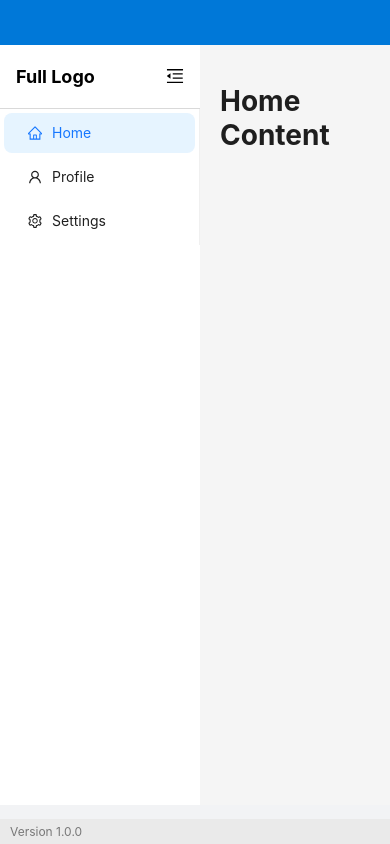
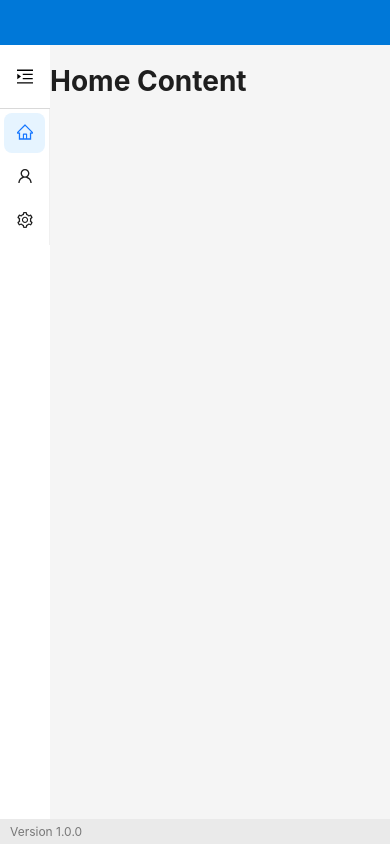
Before and after one commit to AmirNorouzpour/React-Admin, a React (Create React App) app: page / in a window 390 px wide. Built offline with nearby package versions, Linux system fonts and the light colour scheme; the HTML template or start-up script is replaced by a standard one.

Commit message:
fix css and mobile mode side bar

```diff
--- a/src/components/sidebar/sidebar.css
+++ b/src/components/sidebar/sidebar.css
@@ -1,52 +1,41 @@
-.ax-sidebar {
-  width: 240px;
-  transition: width 0.3s ease;
-  overflow-y: auto;
-  background-color: #fff;
-  height: 100%;
+.layout {
+  min-height: 90vh;
 }
 
-.ax-sidebar-collapsed {
-  width: 45px;
-  overflow-y: visible;
+.sider {
+  position: relative;
 }
 
-.ax-sidebar-header {
-  padding: 4px 0px 4px 4px;
-  border-bottom: 1px solid #ececec;
-  overflow: hidden;
+.sider-header {
   position: relative;
+  height: 64px;
   display: flex;
+  align-items: center;
+  justify-content: flex-start;
+  background-color: #ffffff;
+  border-bottom: 1px solid #d9d9d9;
+  padding: 0 16px;
 }
 
-.ax-sidebar-system-info {
-  display: flex;
-  align-items: center;
-  overflow: hidden;
-  flex-shrink: 1;
+.sider-header.collapsed {
+  justify-content: center;
 }
 
-.ax-sidebar-system-info-icon {
-  padding: 8px 8px 4px 12px;
-  border-radius: 2px;
-  margin-right: 8px;
-  color: #555;
+.logo {
+  font-size: 18px;
+  font-weight: bold;
+  color: #000;
+  flex: 1;
 }
 
-.ax-sidebar-system-info-title {
-  font-size: 12px;
-  color: #777;
-  overflow: hidden;
-  text-overflow: ellipsis;
-  white-space: nowrap;
+.collapse-button {
+  cursor: pointer;
+  font-size: 18px;
 }
 
-.ax-sidebar-toggle-btn {
-  margin-left: auto;
-  padding: 8px 20px 0 20px;
-  color: #777;
-  cursor: pointer;
+.collapse-button.collapsed {
+  position: absolute;
+  top: 50%;
+  left: 50%;
+  transform: translate(-50%, -50%);
 }
-.ax-sidebar-toggle-btn:hover {
-  background-color: #dcdcdc;
-}
--- a/src/components/sidebar/sidebar.tsx
+++ b/src/components/sidebar/sidebar.tsx
@@ -1,4 +1,4 @@
-import React, { useState } from "react";
+import React, { useState, useEffect } from "react";
 import { Layout, Menu } from "antd";
 import {
   MenuUnfoldOutlined,
@@ -7,18 +7,33 @@ import {
   UserOutlined,
   SettingOutlined,
 } from "@ant-design/icons";
+import "./sidebar.css";
 
 const { Sider, Content } = Layout;
 
 const App: React.FC = () => {
   const [collapsed, setCollapsed] = useState(false);
-  const [activeMenu, setActiveMenu] = useState("1"); // مدیریت محتوای فعال
+  const [activeMenu, setActiveMenu] = useState("1");
+
+  useEffect(() => {
+    const handleResize = () => {
+      if (window.innerWidth < 768) {
+        setCollapsed(true);
+      } else {
+        setCollapsed(false);
+      }
+    };
+
+    handleResize();
+    window.addEventListener("resize", handleResize);
+
+    return () => window.removeEventListener("resize", handleResize);
+  }, []);
 
   const toggleCollapsed = () => {
     setCollapsed(!collapsed);
   };
 
-  // محتوای مرتبط با هر آیتم منو
   const renderContent = () => {
     switch (activeMenu) {
       case "1":
@@ -33,62 +48,31 @@ const App: React.FC = () => {
   };
 
   return (
-    <Layout style={{ minHeight: "90vh" }}>
+    <Layout className="layout">
       <Sider
+        className="sider"
         collapsible
         collapsed={collapsed}
-        collapsedWidth={80}
+        collapsedWidth={50}
         theme="light"
         trigger={null}
-        style={{ position: "relative" }}
       >
-        {/* لوگو و دکمه باز/بسته */}
-        <div
-          style={{
-            position: "relative",
-            height: "64px",
-            display: "flex",
-            alignItems: "center",
-            justifyContent: collapsed ? "center" : "flex-start",
-            backgroundColor: "#ffffff",
-            borderBottom: "1px solid #d9d9d9",
-            padding: "0 16px",
-          }}
-        >
-          {!collapsed && (
-            <div
-              style={{
-                fontSize: "18px",
-                fontWeight: "bold",
-                color: "#000",
-                flex: 1,
-              }}
-            >
-              Full Logo
-            </div>
-          )}
+        <div className={`sider-header ${collapsed ? "collapsed" : ""}`}>
+          {!collapsed && <div className="logo">Full Logo</div>}
           <div
-            style={{
-              cursor: "pointer",
-              fontSize: "18px",
-              position: collapsed ? "absolute" : "relative",
-              top: collapsed ? "50%" : "auto",
-              left: collapsed ? "50%" : "auto",
-              transform: collapsed ? "translate(-50%, -50%)" : "none",
-            }}
+            className={`collapse-button ${collapsed ? "collapsed" : ""}`}
             onClick={toggleCollapsed}
           >
             {collapsed ? <MenuUnfoldOutlined /> : <MenuFoldOutlined />}
           </div>
         </div>
 
-        {/* منو */}
         <Menu
           theme="light"
           mode="inline"
           defaultSelectedKeys={["1"]}
           inlineCollapsed={collapsed}
-          onClick={(e) => setActiveMenu(e.key)} // تغییر محتوای فعال بر اساس کلید
+          onClick={(e) => setActiveMenu(e.key)}
         >
           <Menu.Item key="1" icon={<HomeOutlined />}>
             Home
@@ -102,7 +86,7 @@ const App: React.FC = () => {
         </Menu>
       </Sider>
       <Layout>
-        <Content style={{ padding: "20px" }}>{renderContent()}</Content>
+        <Content className="content">{renderContent()}</Content>
       </Layout>
     </Layout>
   );
```
